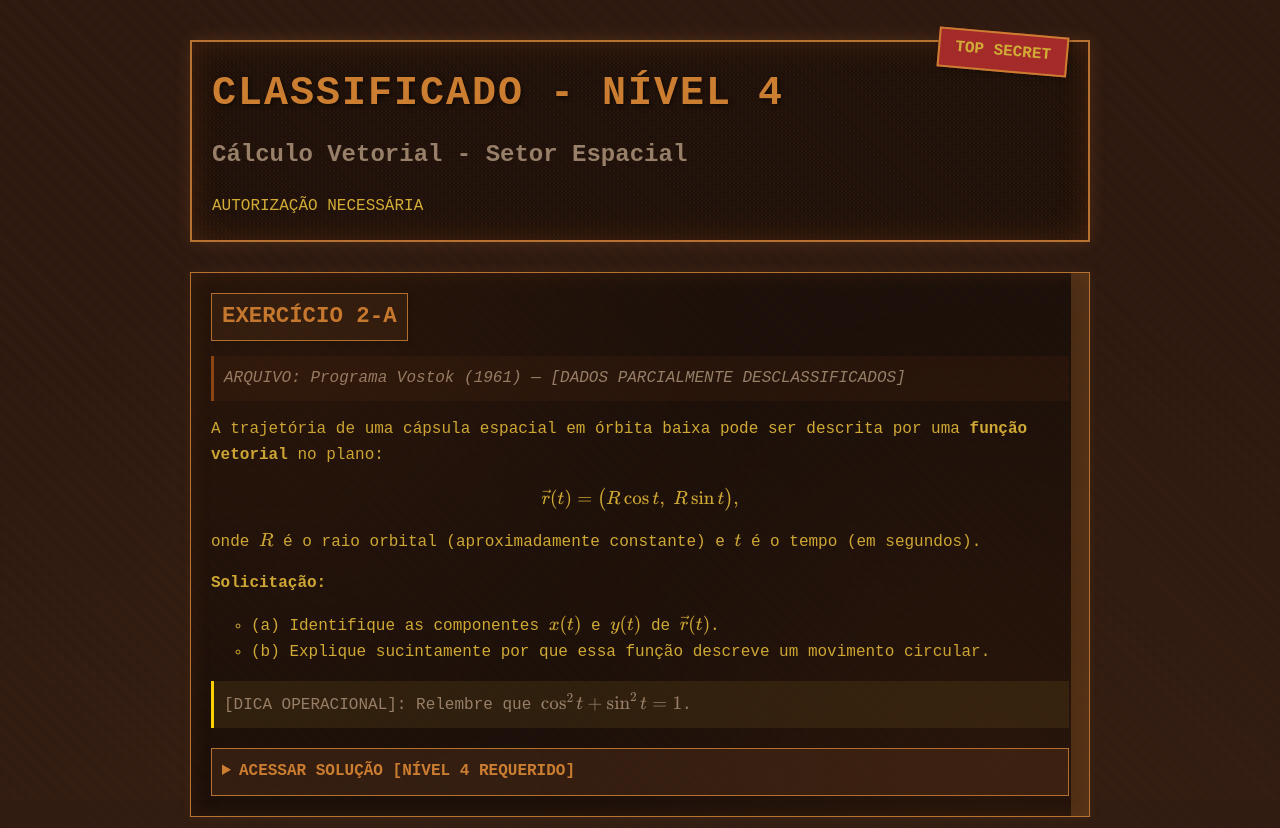
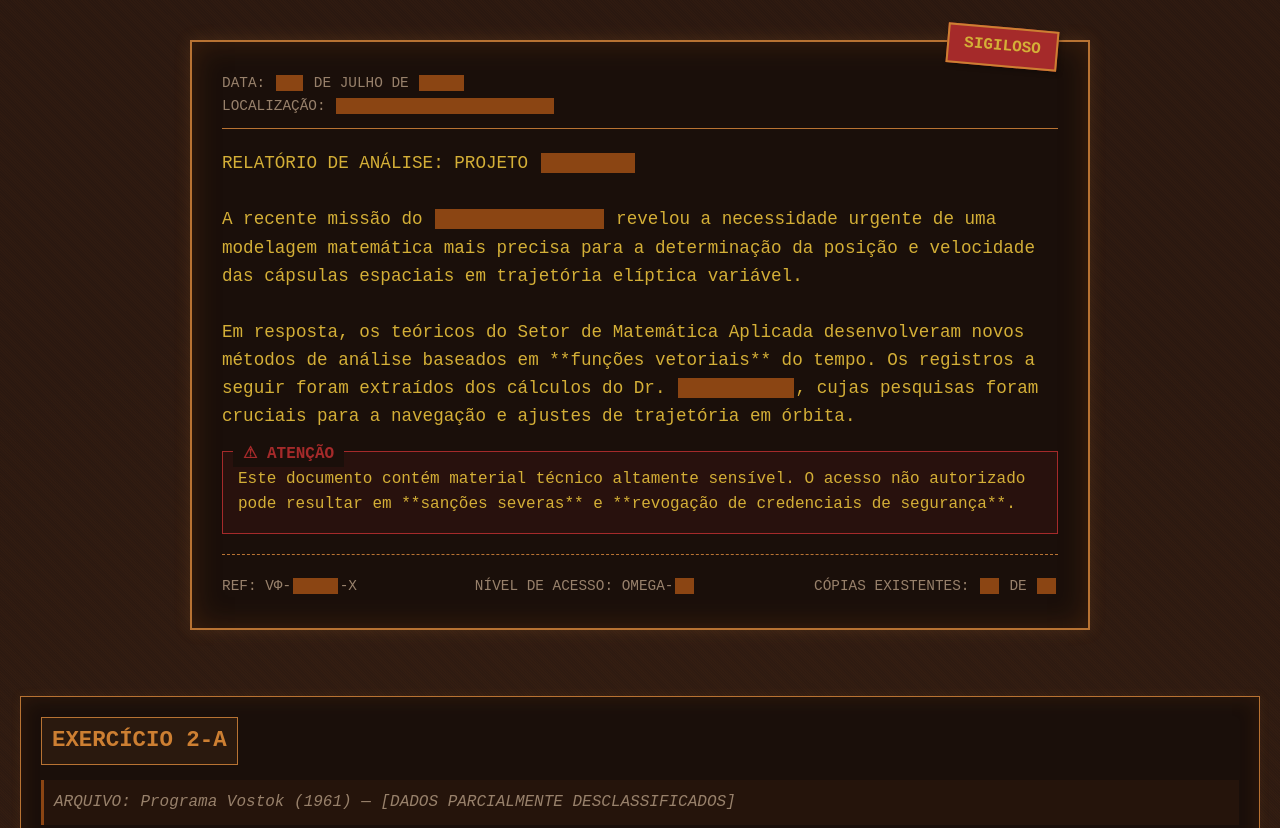
Before and after one commit to oangelo/calculo-vetorial-espacial, a plain HTML site: page exercicios/capitulo-1/funcao-vetorial.html in a window 1280 px wide. Shown: the top 828 px of the page. Drawn offline with nearby package versions, Linux system fonts and the light colour scheme; some packages are replaced by stand-ins of ours; a web font is replaced by a local one.

Commit message:
Adicionando novo template

```diff
--- a/exercicios/capitulo-1/funcao-vetorial.html
+++ b/exercicios/capitulo-1/funcao-vetorial.html
@@ -12,13 +12,35 @@
     <script src="https://cdnjs.cloudflare.com/ajax/libs/mathjax/2.7.7/MathJax.js?config=TeX-MML-AM_CHTML"></script>
 </head>
 <body>
-    <div class="container">
-        <header>
-            <h1>CLASSIFICADO - NÍVEL 4</h1>
-            <h2>Cálculo Vetorial - Setor Espacial</h2>
-            <div class="clearance-level">AUTORIZAÇÃO NECESSÁRIA</div>
-        </header>
 
+<div class="container">
+    <div class="document-header">
+        <div class="document-stamp">SIGILOSO</div>
+        <div class="document-date">
+            DATA: <span class="censored">18</span> DE JULHO DE <span class="censored">1965</span>
+            <br>
+            LOCALIZAÇÃO: <span class="censored">BASE AVANÇADA [REDACTED]</span>
+        </div>
+
+        <div class="document-intro">
+            RELATÓRIO DE ANÁLISE: PROJETO <span class="censored">VECTOR-Φ</span>
+            <br><br>
+            A recente missão do <span class="censored">Programa Gemini</span> revelou a necessidade urgente de uma modelagem matemática mais precisa para a determinação da posição e velocidade das cápsulas espaciais em trajetória elíptica variável.
+            <br><br>
+            Em resposta, os teóricos do Setor de Matemática Aplicada desenvolveram novos métodos de análise baseados em **funções vetoriais** do tempo. Os registros a seguir foram extraídos dos cálculos do Dr. <span class="censored">██████████</span>, cujas pesquisas foram cruciais para a navegação e ajustes de trajetória em órbita.
+        </div>
+
+        <div class="warning-box">
+            Este documento contém material técnico altamente sensível. O acesso não autorizado pode resultar em **sanções severas** e **revogação de credenciais de segurança**.
+        </div>
+
+        <div class="metadata">
+            <span>REF: VΦ-<span class="censored">1038</span>-X</span>
+            <span>NÍVEL DE ACESSO: OMEGA-<span class="censored">5</span></span>
+            <span>CÓPIAS EXISTENTES: <span class="censored">1</span> DE <span class="censored">3</span></span>
+        </div>
+    </div>
+</div>
         <main>
             <ol class="exercise-list">
                 <!-- EXERCÍCIO 2-A -->
--- a/exercicios/styles.css
+++ b/exercicios/styles.css
@@ -35,54 +35,81 @@ body {
   position: relative;
 }
 
-header {
+.document-header {
   background-color: var(--bg-darker);
   border: 2px solid var(--primary);
-    padding: 20px;
+  padding: 30px;
   margin-bottom: 30px;
   position: relative;
   box-shadow:
   0 0 15px rgba(184, 115, 51, 0.2),
   inset 0 0 30px rgba(139, 69, 19, 0.3);
-    background-image:
-        linear-gradient(45deg,
-            rgba(139, 69, 19, 0.1) 25%,
-            transparent 25%,
-            transparent 50%,
-            rgba(139, 69, 19, 0.1) 50%,
-            rgba(139, 69, 19, 0.1) 75%,
-            transparent 75%,
-            transparent);
-    background-size: 4px 4px;
 }
 
-header::before {
-    content: "TOP SECRET";
+.document-stamp {
   position: absolute;
-    top: -10px;
-    right: 20px;
+  top: -15px;
+  right: 30px;
   background-color: var(--warning);
   color: var(--text);
   padding: 5px 15px;
   transform: rotate(5deg);
-    font-weight: bold;
   border: 2px solid var(--primary-light);
   box-shadow: 2px 2px 5px rgba(0,0,0,0.3);
+  z-index: 2;
+  font-weight: bold;
 }
 
-header h1 {
-    color: var(--primary-light);
-    text-transform: uppercase;
-    margin: 0;
-    font-size: 2.5em;
-    text-shadow: 2px 2px 4px rgba(0,0,0,0.5);
-    letter-spacing: 2px;
+.document-date {
+  font-size: 0.9em;
+  color: var(--text-faded);
+  margin-bottom: 20px;
+  border-bottom: 1px solid var(--primary);
+  padding-bottom: 10px;
 }
 
-header h2 {
+.censored {
+  background-color: var(--primary-dark);
+  color: transparent;
+  padding: 0 5px;
+  margin: 0 2px;
+  user-select: none;
+}
+
+.document-intro {
+  font-size: 1.1em;
+  line-height: 1.6;
+  margin: 20px 0;
+  color: var(--text);
+}
+
+.warning-box {
+  border: 1px solid var(--warning);
+  padding: 15px;
+  margin: 20px 0;
+  background-color: rgba(165, 42, 42, 0.1);
+  position: relative;
+}
+
+.warning-box::before {
+  content: "⚠ ATENÇÃO";
+  position: absolute;
+  top: -10px;
+  left: 10px;
+  background-color: var(--bg-darker);
+  padding: 0 10px;
+  color: var(--warning);
+  font-weight: bold;
+}
+
+.metadata {
+  display: flex;
+  justify-content: space-between;
+  margin-top: 20px;
+  padding-top: 20px;
+  border-top: 1px dashed var(--primary);
+  font-size: 0.9em;
   color: var(--text-faded);
-    font-size: 1.5em;
-    margin-top: 10px;
 }
 
 .exercise-list {
@@ -99,23 +126,7 @@ header h2 {
   box-shadow:
   0 0 10px rgba(184, 115, 51, 0.1),
   inset 0 0 20px rgba(139, 69, 19, 0.2);
-}
 
-.exercise-item::before {
-    content: "";
-    position: absolute;
-    top: 0;
-    left: 0;
-    width: 100%;
-    height: 100%;
-    background:
-        linear-gradient(90deg,
-            transparent 98%,
-            var(--primary) 98%,
-            var(--primary) 100%);
-    pointer-events: none;
-    opacity: 0.3;
-}
 
   .exercise-number {
     color: var(--primary-light);
@@ -126,7 +137,6 @@ header h2 {
     padding: 5px 10px;
     border: 1px solid var(--primary);
     background-color: rgba(184, 115, 51, 0.1);
-    box-shadow: 2px 2px 4px rgba(0,0,0,0.2);
   }
 
   .context {
@@ -149,7 +159,6 @@ header h2 {
   details {
     margin-top: 20px;
     border: 1px solid var(--primary);
-    background-color: rgba(42, 24, 16, 0.5);
   }
 
   summary {
@@ -158,7 +167,6 @@ summary {
     cursor: pointer;
     font-weight: bold;
     color: var(--primary-light);
-    transition: all 0.3s ease;
   }
 
   summary:hover {
@@ -172,27 +180,16 @@ summary:hover {
     border-top: 1px solid var(--primary);
   }
 
-/* Efeito de textura metálica */
-body::after {
-    content: "";
-    position: fixed;
-    top: 0;
-    left: 0;
-    width: 100%;
-    height: 100%;
-    background:
-        repeating-linear-gradient(
-            45deg,
-            rgba(139, 69, 19, 0.05),
-            rgba(139, 69, 19, 0.05) 1px,
-            transparent 1px,
-            transparent 2px
-        );
-    pointer-events: none;
-    z-index: 999;
+  @keyframes flicker {
+    0% { opacity: 1; }
+    50% { opacity: 0.95; }
+    100% { opacity: 1; }
   }
 
-/* Animação de brilho metálico */
+  .document-header {
+    animation: flicker 2s infinite;
+  }
+
   @keyframes metallic-shine {
     0% {
       box-shadow:
@@ -215,25 +212,16 @@ body::after {
     animation: metallic-shine 3s infinite;
   }
 
-/* Efeito de oxidação nas bordas */
-.exercise-item::after {
-    content: "";
-    position: absolute;
-    top: 0;
-    left: 0;
-    width: 100%;
-    height: 100%;
-    background:
-        radial-gradient(
-            circle at 10% 10%,
-            rgba(139, 69, 19, 0.2),
-            transparent 50%
-        ),
-        radial-gradient(
-            circle at 90% 90%,
-            rgba(139, 69, 19, 0.2),
-            transparent 50%
-        );
-    pointer-events: none;
-    opacity: 0.5;
+  .page-number {
+    text-align: right;
+    color: var(--text-faded);
+    margin-top: 20px;
+    font-size: 0.9em;
+    border-top: 1px solid var(--primary);
+    padding-top: 10px;
   }
+
+  /* Estilo para fórmulas matemáticas */
+  .mjx-chtml {
+    color: var(--text) !important;
+}}
```
Also changed, not shown: exercicios/capitulo-1/campo-vetorial.html (added, +234 -0 lines), exercicios/template.html (+69 -28 lines). Lines whose indentation alone changed are shown as unchanged.
